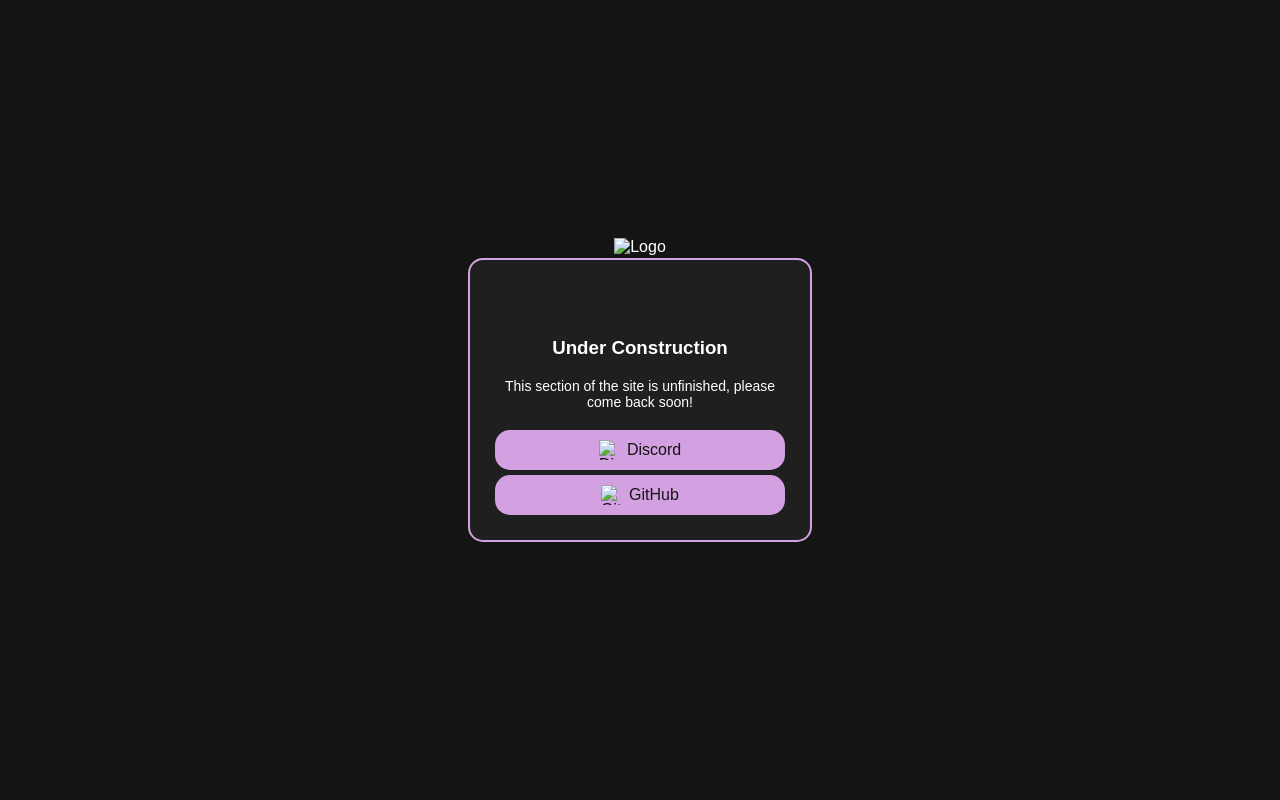
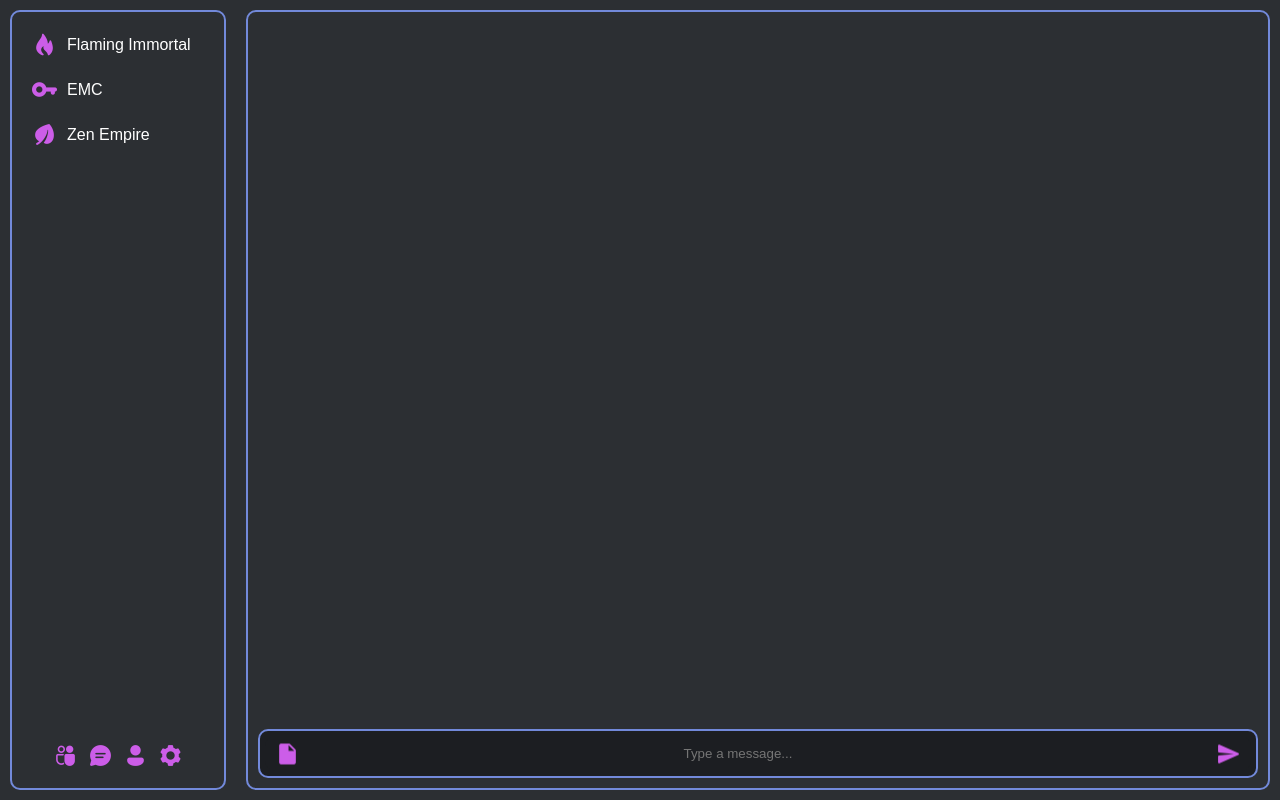
Before and after one commit to SinfulZen/IMP, a plain HTML site: page experiments/zencord/index.html in a window 1280 px wide. Drawn offline with Linux system fonts and the light colour scheme.

Commit message:
ZenCord Experiment Update
• Base design and functions updated.

```diff
--- a/experiments/zencord/index.html
+++ b/experiments/zencord/index.html
@@ -19,7 +19,7 @@
     <meta property="og:description" content="An intensive collection of PlayStation™3 content. We also have various unique tools for media enhancement and social platforms!">
     <meta property="og:image" content="https://sinfulzen.github.io/IMP-Rewrite/assets/images/branding/banner.png">
 
-    <title>IMP • Under Construction</title>
+    <title>IMP • ZenCord Experiment</title>
 </head>
 </html>
 
@@ -29,74 +29,252 @@
 
     <style>
         body {
-            background-color: #141414;
             display: flex;
-            justify-content: center;
-            align-items: center;
             height: 100vh;
             margin: 0;
             font-family: Arial, sans-serif;
-            color: #fff;
+            background-color: #2C2F33;
+            color: white;
         }
-        .centered-body {
-            background-color: #1f1f1f;
-            border: 2px solid #D3A1E1;
-            border-radius: 15px;
-            padding: 20px;
-            text-align: center;
-            width: 300px;
+
+        .sidebar, .chat-section {
+            border: 2px solid #7289DA;
+            border-radius: 10px;
+            padding: 10px;
+            margin: 10px;
         }
-        .logo {
-            width: 45px;
-            height: auto;
-            position: relative;
-            top: -42px;
-            right: 0px;
-            bottom: 0px;
-            left: 0px;
-            margin-bottom: 20px;
-}
+
+        .sidebar {
+            width: 15%;
+            display: flex;
+            flex-direction: column;
+            justify-content: space-between;
         }
-        .header {
-            font-size: 24px;
-            margin: 0;
+
+        .sidebar-items {
+            flex-grow: 1;
         }
-        .subheader {
-            font-size: 14px;
-            margin: 5px 0 20px 0;
-        }
-        .button {
-            background-color: #D3A1E1;
-            border: none;
-            border-radius: 15px;
-            color: #141414;
-            padding: 10px 20px;
-            margin: 5px;
-            font-size: 16px;
-            cursor: pointer;
+
+        .sidebar-item {
             display: flex;
             align-items: center;
+            padding: 10px;
+            border-radius: 5px;
+            transition: background-color 0.3s;
+        }
+
+        .sidebar-item:hover {
+            background-color: #7289DA;
+        }
+
+        .sidebar-item img {
+            width: 25px;
+            height: 25px;
+            margin-right: 10px;
+            border-radius: 5px;
+        }
+
+        .sidebar-bottom-icons {
+            display: flex;
             justify-content: center;
-            text-decoration: none;
+            gap: 10px;
+            padding: 10px;
         }
-        .button img {
-            margin-right: 8px;
+
+        .sidebar-bottom-icons img {
+            width: 25px;
+            height: 25px;
+        }
+
+        .chat-section {
+            flex-grow: 1;
+            display: flex;
+            flex-direction: column;
+            justify-content: space-between;
+        }
+
+        .chat-messages {
+            flex-grow: 1;
+            padding: 10px;
+            overflow-y: auto;
+        }
+
+        .message {
+            display: flex;
+            align-items: center;
+            padding: 5px 10px;
+            border-radius: 5px;
+            margin: 5px 0;
+            background-color: #3C3F44;
+            position: relative;
+        }
+
+        .message img {
+            width: 25px;
+            height: 25px;
+            margin-right: 10px;
+        }
+
+        .message-content {
+            flex-grow: 1;
+        }
+
+        .message-time {
+            position: absolute;
+            right: 10px;
+            top: 50%;
+            transform: translateY(-50%);
+            color: #9B9B9B;
+            font-size: 12px;
+        }
+
+        .message-bar {
+            background-color: #7289DA;
+            color: white;
+            border-radius: 15px;
+            padding: 5px 10px;
+            display: inline-block;
+            font-size: 14px;
+            margin-right: 10px;
+        }
+
+        .chat-input-container {
+            position: relative;
+            display: flex;
+            align-items: center;
+            padding: 5px;
+            background-color: #1C1E22;
+            border-radius: 10px;
+            border: 2px solid #7289DA;
+            margin-top: 10px;
+        }
+
+        .chat-input {
+            flex-grow: 1;
+            padding: 10px;
+            padding-right: 50px;
+            border: none;
+            border-radius: 10px;
+            outline: none;
+            background-color: #1C1E22;
+            color: white;
+            box-sizing: border-box;
+            text-align: center;
+        }
+
+        .chat-input-icons {
+            position: absolute;
+            display: flex;
+            align-items: center;
+            top: 50%;
+            transform: translateY(-50%);
+        }
+
+        .chat-input-icons img {
+            width: 25px;
+            height: 25px;
+            cursor: pointer;
+            margin: 0 5px;
+        }
+
+        .chat-input-icons.left {
+            left: 10px;
+        }
+
+        .chat-input-icons.right {
+            right: 10px;
         }
     </style>
 </head>
 <body>
-    <div class="centered-body">
-        <img src="assets/images/icons/construction.webp" alt="Logo" class="logo">
-        <h3 class="header">Under Construction</h3>
-        <p class="subheader">This section of the site is unfinished, please come back soon!</p>
-        <a href="https://discord.gg/vbGdtfNQXT" class="button">
-            <img src="assets/images/icons/construction-discord.png" alt="Discord" width="20" height="20">
-            Discord
-        </a>
-        <a href="https://github.com/sinfulzen/IMP-Rewrite" class="button">
-            <img src="assets/images/icons/construction-github.png" alt="GitHub" width="20" height="20">
-            GitHub
-        </a>
+    <div class="sidebar">
+        <div class="sidebar-items">
+            <div class="sidebar-item">
+                <img src="assets/flaming-immortal.png" alt="#">
+                <span>Flaming Immortal</span>
+            </div>
+            <div class="sidebar-item">
+                <img src="assets/emc.png" alt="#">
+                <span>EMC</span>
+            </div>
+            <div class="sidebar-item">
+                <img src="assets/zen.png" alt="#">
+                <span>Zen Empire</span>
+            </div>
+        </div>
+        <div class="sidebar-bottom-icons">
+            <img src="assets/servers.png" alt="#">
+            <img src="assets/dm.png" alt="#">
+            <img src="assets/account.png" alt="#">
+            <img src="assets/settings.png" alt="#">
+        </div>
     </div>
+    <div class="chat-section">
+        <div class="chat-messages" id="chatMessages">
+
+        </div>
+        <div class="chat-input-container">
+            <div class="chat-input-icons left">
+                <img src="assets/files.png" alt="Upload" id="uploadIcon">
+            </div>
+            <div class="chat-input-icons right">
+                <img src="assets/send.png" alt="Send" id="sendIcon">
+            </div>
+            <input type="file" id="fileInput" style="display: none;">
+            <input type="text" class="chat-input" id="chatInput" placeholder="Type a message...">
+        </div>
+    </div>
+
+    <script>
+        document.getElementById('uploadIcon').addEventListener('click', function() {
+            document.getElementById('fileInput').click();
+        });
+
+        document.getElementById('sendIcon').addEventListener('click', function() {
+            sendMessage();
+        });
+
+        document.getElementById('chatInput').addEventListener('keypress', function(event) {
+            if (event.key === 'Enter') {
+                event.preventDefault();
+                sendMessage();
+            }
+        });
+
+        function sendMessage() {
+            const input = document.getElementById('chatInput');
+            const messageText = input.value.trim();
+            if (messageText !== '') {
+                const messageElement = document.createElement('div');
+                messageElement.className = 'message';
+
+                const messageBar = document.createElement('div');
+                messageBar.className = 'message-bar';
+                messageBar.textContent = 'You';
+                messageElement.appendChild(messageBar);
+
+                const messageIcon = document.createElement('img');
+                messageIcon.src = 'assets/user.png';
+                messageIcon.alt = 'Message Icon';
+                messageElement.appendChild(messageIcon);
+
+                const messageContent = document.createElement('div');
+                messageContent.className = 'message-content';
+                messageContent.textContent = messageText;
+                messageElement.appendChild(messageContent);
+
+                const messageTime = document.createElement('div');
+                messageTime.className = 'message-time';
+                const now = new Date();
+                messageTime.textContent = now.toLocaleString();
+                messageElement.appendChild(messageTime);
+
+                document.getElementById('chatMessages').appendChild(messageElement);
+                input.value = '';
+
+                document.getElementById('chatMessages').scrollTop = document.getElementById('chatMessages').scrollHeight;
+            }
+        }
+    </script>
 </body>
 </html>
```
Also changed, not shown: experiments/zencord/assets/account.png (added), experiments/zencord/assets/dm.png (added), experiments/zencord/assets/emc.png (added), experiments/zencord/assets/files.png (added), experiments/zencord/assets/flaming-immortal.png (added), experiments/zencord/assets/send.png (added), experiments/zencord/assets/servers.png (added), experiments/zencord/assets/settings.png (added), experiments/zencord/assets/user.png (added), experiments/zencord/assets/zen.png (added).
